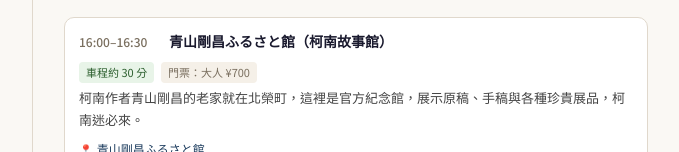
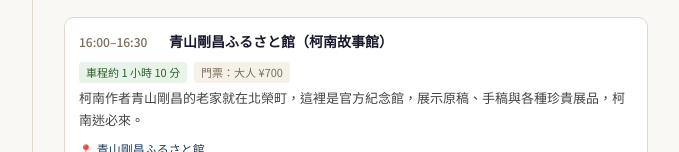
Before and after one commit to morimoto16/Japan-Trip, a plain HTML site: page index.html in a window 1280 px wide. Shown: the part 1033-1185 px from the top of the page, without its empty margins (312-991 px from the left). Drawn offline with Linux system fonts and the light colour scheme.

Commit message:
更新 index.html

```diff
--- a/index.html
+++ b/index.html
@@ -437,7 +437,7 @@
         <div class="event-title">青山剛昌ふるさと館（柯南故事館）</div>
       </div>
       <div class="event-body">
-        <span class="chip green">車程約 30 分</span>
+        <span class="chip green">車程約 1 小時 10 分</span>
         <span class="chip">門票：大人 ¥700</span>
         <p>柯南作者青山剛昌的老家就在北榮町，這裡是官方紀念館，展示原稿、手稿與各種珍貴展品，柯南迷必來。</p>
         <a class="map-link" href="https://maps.app.goo.gl/TirEJhAHTa7NGEDF7" target="_blank">青山剛昌ふるさと館</a>
```
